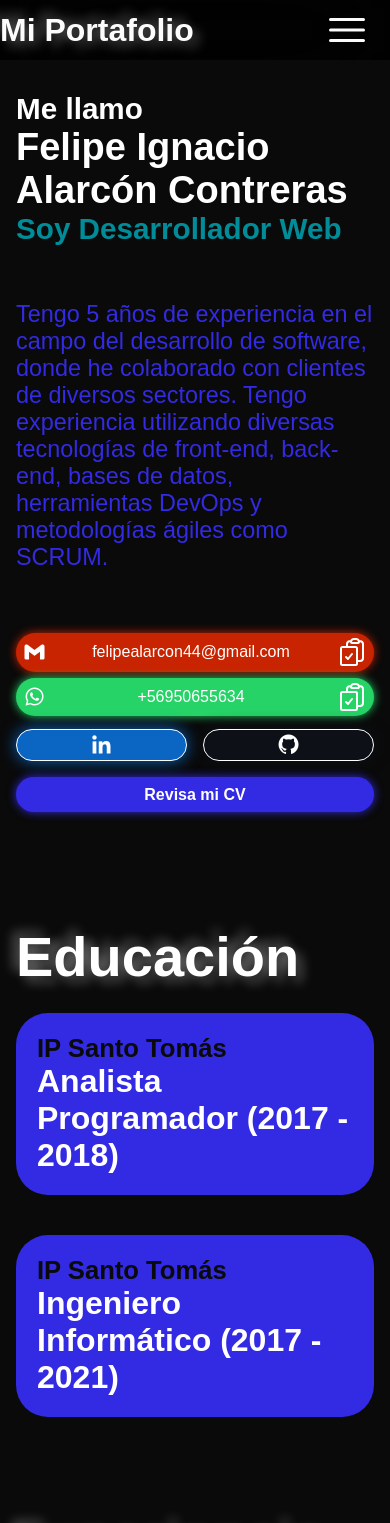
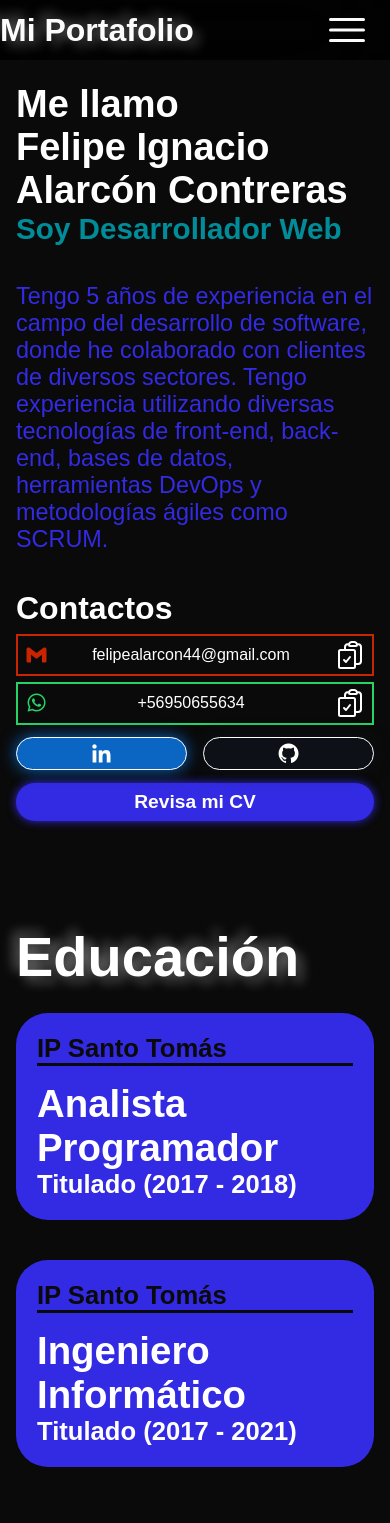
Before and after one commit to felipe1521/mi-portafolio, a Next.js app: page / in a window 390 px wide. Shown: the top 1523 px of the page. Built offline with nearby package versions, Linux system fonts and the light colour scheme; a web font is replaced by a local one.

Commit message:
se corrigen mas apartados

```diff
--- a/src/app/components/links/LinkData.jsx
+++ b/src/app/components/links/LinkData.jsx
@@ -2,7 +2,7 @@ import React from 'react';
 import styles from './links.module.css';
 import { ClipboardDocumentCheckIcon, CheckIcon } from '@heroicons/react/24/outline';
 
-function LinkData({ data, color, type, handleToggle, clipboard }) {
+function LinkData({ data, type, handleToggle, clipboard }) {
     const [opacity, setOpacity] = React.useState(0);
     const [icon, setIcon] = React.useState(0);
 
@@ -21,8 +21,8 @@ function LinkData({ data, color, type, handleToggle, clipboard }) {
       setTimeout(() => setOpacity(0), 2000);
     };
     return (
-      <div className={styles.data_content} style={{backgroundColor: color, boxShadow: `0 0 10px ${color}`}}>
-          <i className={`bx bxl-${type}`}></i>
+      <div className={styles.data_content}>
+          <i className={`bx bxl-${type} ${styles.icon}`}></i>
           <p className={styles.data_text}>{data}</p>
           <p className={styles.clipboard_text} style={{opacity: opacity}}>Copiado!</p>
           <ClipboardDocumentCheckIcon onClick={() => handleClick(data)}
--- a/src/app/components/links/Links.jsx
+++ b/src/app/components/links/Links.jsx
@@ -12,8 +12,11 @@ function Links() {
   };
   return (
     <div className={styles.home_link}>
-      <LinkData data={'felipealarcon44@gmail.com'} color={"#C82401"} type={"gmail"} handleToggle={handleToggle} clipboard={clipboard} />
-      <LinkData data={'+56950655634'} color={"#25D366"} type={"whatsapp"} handleToggle={handleToggle} clipboard={clipboard} />
+      <h3 className={styles.title}>Contactos</h3>
+      <div>
+        <LinkData data={'felipealarcon44@gmail.com'} type={"gmail"} handleToggle={handleToggle} clipboard={clipboard} />
+        <LinkData data={'+56950655634'} type={"whatsapp"} handleToggle={handleToggle} clipboard={clipboard} />
+      </div>
       <div className={styles.link_list}>
         <a href="https://linkedin.com/in/felipe-ignacio-alarcon-contreras-670a25286/" target="_blank"
         className={styles.link} style={{ backgroundColor: "#0A66C2", boxShadow: "0 0 1rem #0A66C2"}}>
@@ -26,7 +29,9 @@ function Links() {
           <p className={styles.link_data}>Github</p>
         </a>
       </div>
-      <button href="/CV-FelipeAlarconContreras.pdf" target="_blank" className={styles.btn}>Revisa mi CV</button>
+      <div className={styles.btn}>
+        <a href="/CV-FelipeAlarconContreras.pdf" target="_blank">Revisa mi CV</a>
+      </div>
     </div>
   )
 }
--- a/src/app/components/links/links.module.css
+++ b/src/app/components/links/links.module.css
@@ -5,12 +5,16 @@
   margin: auto 0;
 }
 
+.title {
+  font-size: 3rem;
+  color: var(--primary-text-color);
+}
+
 .link, .data_content {
   position: relative;
   display: flex;
   justify-content: space-between;
   align-items: center;
-  border-radius: 4rem;
   color: var(--primary-text-color);
   width: 100%;
   padding: 0.8rem;
@@ -19,8 +23,23 @@
   transition: 0.3s ease-in-out;
 }
 
+.data_content:nth-child(1) {
+  border: 2px solid #C82401;
+  .icon {
+    color: #C82401;
+  }
+}
+
+.data_content:nth-child(2) {
+  border: 2px solid #25D366;
+  .icon {
+    color: #25D366;
+  }
+}
+
 .link {
   border: 1px solid var(--primary-text-color);
+  border-radius: 4rem;
 }
 
 .link_data, .data_text {
@@ -48,11 +67,9 @@
 }
 
 .btn {
-  width: 100%;
-  margin-top: 0.6rem;
+  margin-top: 0.4rem;
   padding: 0.5rem;
   background-color: var(--secondary-text-color);
-  color: var(--primary-text-color);
   box-shadow: 0 0 10px var(--secondary-text-color);
   border-radius: 4rem;
   border: 2px solid transparent;
@@ -64,13 +81,17 @@
 }
 
 .btn:hover {
-  transform: scale(1.04);
+  transform: scale(1.02);
   box-shadow: 0 0 15px var(--secondary-text-color);
 }
 
 @media (max-width: 991px) {
   .home_link {
     padding: 0;
+  }
+
+  .title {
+    font-size: 2rem;
   }
 
   .link_list {
@@ -96,6 +117,6 @@
 
   .btn {
     padding: 0.4rem;
-    font-size: 1rem;
+    font-size: 1.2rem;
   }
 }
--- a/src/app/education/education.module.css
+++ b/src/app/education/education.module.css
@@ -21,21 +21,28 @@
 }
 
 .education_info:hover {
-  background: var(--primary-text-color);
-  border: 5px solid var(--secondary-text-color);
+  background: var(--secondary-text-color);
+  border: 5px solid var(--primary-text-color);
   transform: scale(1.03);
 }
 
-.education_info h4 {
+.title {
   color: var(--primary-text-color);
   font-size: 4rem;
   font-weight: 700;
 }
 
-.education_info h5 {
+.primary_title {
   color: var(--primary-bg-color);
   font-size: 3rem;
   font-weight: 600;
+  border-bottom: 3px solid var(--primary-bg-color);
+  margin-bottom: 1rem;
+}
+
+.description {
+  color: var(--primary-text-color);
+  font-size: 2.6rem;
 }
 
 @media (max-width: 768px) {
@@ -49,10 +56,14 @@
   .education_info {
     padding: 1rem;
   }
-  .education_info h4 {
-    font-size: 2rem;
+  .title {
+    font-size: 2.4rem;
   }
-  .education_info h5 {
+  .primary_title {
+    font-size: 1.6rem;
+  }
+
+  .description {
     font-size: 1.6rem;
   }
 }
--- a/src/app/education/page.jsx
+++ b/src/app/education/page.jsx
@@ -7,12 +7,14 @@ export default function Education() {
       <h2 className="heading">Educación</h2>
       <div className={styles.education_container}>
           <div className={styles.education_info}>
-            <h5>IP Santo Tomás</h5>
-            <h4>Analista Programador (2017 - 2018)</h4>
+            <h5 className={styles.primary_title}>IP Santo Tomás</h5>
+            <h4 className={styles.title}>Analista Programador</h4>
+            <h4 className={styles.description}>Titulado (2017 - 2018)</h4>
           </div>
           <div className={styles.education_info}>
-            <h5>IP Santo Tomás</h5>
-            <h4>Ingeniero Informático (2017 - 2021)</h4>
+            <h5 className={styles.primary_title}>IP Santo Tomás</h5>
+            <h4 className={styles.title}>Ingeniero Informático</h4>
+            <h4 className={styles.description}>Titulado (2017 - 2021)</h4>
           </div>
       </div>
     </section>
--- a/src/app/experience/experience.module.css
+++ b/src/app/experience/experience.module.css
@@ -102,6 +102,7 @@
   .timeline_title {
     width: 50%;
     font-size: 1.5rem;
+    padding: 1rem;
   }
   .timeline_date {
     font-size: 1.5rem;
--- a/src/app/globals.css
+++ b/src/app/globals.css
@@ -39,6 +39,7 @@ section[id] {
 }
 
 a {
+  color: var(--primary-text-color);
   text-decoration: none;
   cursor: pointer;
 }
--- a/src/app/home/page.jsx
+++ b/src/app/home/page.jsx
@@ -7,7 +7,7 @@ export default function Home() {
   return (
     <section className={styles.home} id="section1">
       <div className={styles.title_content}>
-        <h3>Me llamo</h3><h1>Felipe Ignacio Alarcón Contreras</h1>
+        <h2>Me llamo</h2><h1>Felipe Ignacio Alarcón Contreras</h1>
         <div className={styles.typing_content}>
           <h3 className={styles.typing_text}>Soy Desarrollador Web</h3>
         </div>
--- a/src/app/skills/page.jsx
+++ b/src/app/skills/page.jsx
@@ -7,31 +7,7 @@ export default function Skills() {
     <section className={styles.section_skills} id="section4">
     <h2 className="heading">Habilidades Técnicas</h2>
     <div className={styles.section_card}>
-        <div className={styles.card}>
-            <Image src="/assets/skills/angular.png" alt="Angular" width="80" height="80" />
-            <p className={styles.card_title}>Angular</p>
-        </div>
-        <div className={styles.card}>
-            <Image src="/assets/skills/react.png" alt="React" width="80" height="80" />
-            <p className={styles.card_title}>React</p>
-        </div>
-        <div className={styles.card}>
-            <Image src="/assets/skills/nextjs.png" alt="Next.JS" width="80" height="80" />
-            <p className={styles.card_title}>Next.JS</p>
-        </div>
-        <div className={styles.card}>
-            <Image src="/assets/skills/springboot.png" alt="Springboot" width="80" height="80" />
-            <p className={styles.card_title}>Springboot</p>
-        </div>
-        <div className={styles.card}>
-            <Image src="/assets/skills/java.png" alt="Java" width="80" height="80" />
-            <p className={styles.card_title}>Java</p>
-        </div>
-        <div className={styles.card}>
-            <Image src="/assets/skills/node-js.png" alt="NodeJS" width="80" height="80" />
-            <p className={styles.card_title}>Node JS</p>
-        </div>
-        <div className={styles.card}>
+    <div className={styles.card}>
             <Image src="/assets/skills/javascript.png" alt="Javascript" width="80" height="80" />
             <p className={styles.card_title}>Javascript</p>
         </div>
@@ -47,6 +23,30 @@ export default function Skills() {
             <Image src="/assets/skills/css.png" alt="CSS" width="80" height="80" />
             <p className={styles.card_title}>CSS</p>
         </div>
+        <div className={styles.card}>
+            <Image src="/assets/skills/react.png" alt="React" width="80" height="80" />
+            <p className={styles.card_title}>React</p>
+        </div>
+        <div className={styles.card}>
+            <Image src="/assets/skills/nextjs.png" alt="Next.JS" width="80" height="80" />
+            <p className={styles.card_title}>Next.JS</p>
+        </div>
+        <div className={styles.card}>
+            <Image src="/assets/skills/angular.png" alt="Angular" width="80" height="80" />
+            <p className={styles.card_title}>Angular</p>
+        </div>
+        <div className={styles.card}>
+            <Image src="/assets/skills/springboot.png" alt="Springboot" width="80" height="80" />
+            <p className={styles.card_title}>Springboot</p>
+        </div>
+        <div className={styles.card}>
+            <Image src="/assets/skills/java.png" alt="Java" width="80" height="80" />
+            <p className={styles.card_title}>Java</p>
+        </div>
+        <div className={styles.card}>
+            <Image src="/assets/skills/node-js.png" alt="NodeJS" width="80" height="80" />
+            <p className={styles.card_title}>Node JS</p>
+        </div>
     </div>
 </section>
   )
```
